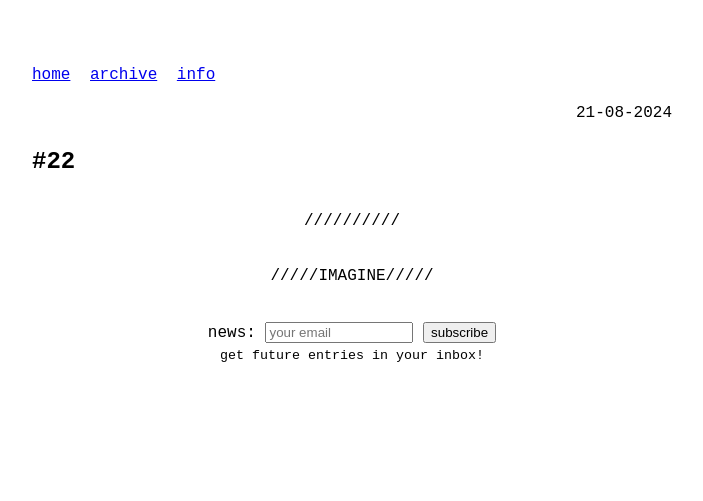
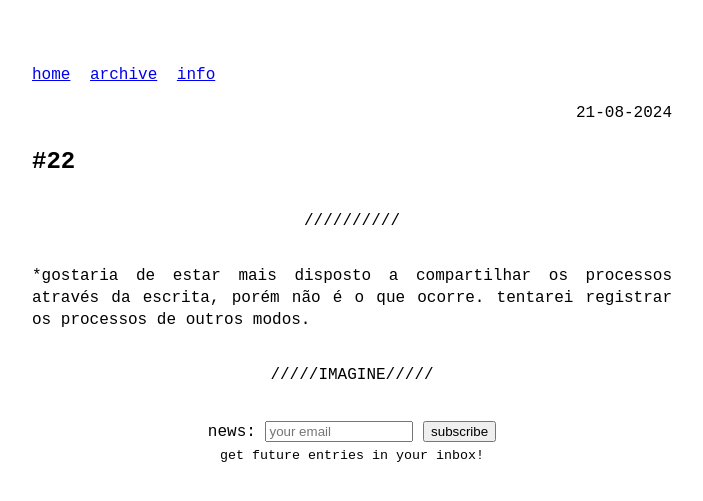
Before and after one commit to odaniloluna/odaniloluna.github.io, a Jekyll site: the page built from _posts/2024-08-21-#22.md, in a window 1280 px wide. Shown: the top 501 px of the page, without its empty margins (288-991 px from the left). Built offline with Jekyll 4.4.1, drawn with Linux system fonts in a browser that asks for light colours.

Commit message:
Update 2024-08-21-#22.md

```diff
--- a/_posts/2024-08-21-#22.md
+++ b/_posts/2024-08-21-#22.md
@@ -1,7 +1,8 @@
 ---
 layout: post
-title: #21
-slug: #21
+title: #22
+slug: #22
 ---
 ---
-<p class="description" style="text-align: center;">
+<p class="description" style="text-align: justify;">
+*gostaria de estar mais disposto a compartilhar os processos através da escrita, porém não é o que ocorre. tentarei registrar os processos de outros modos.
```
